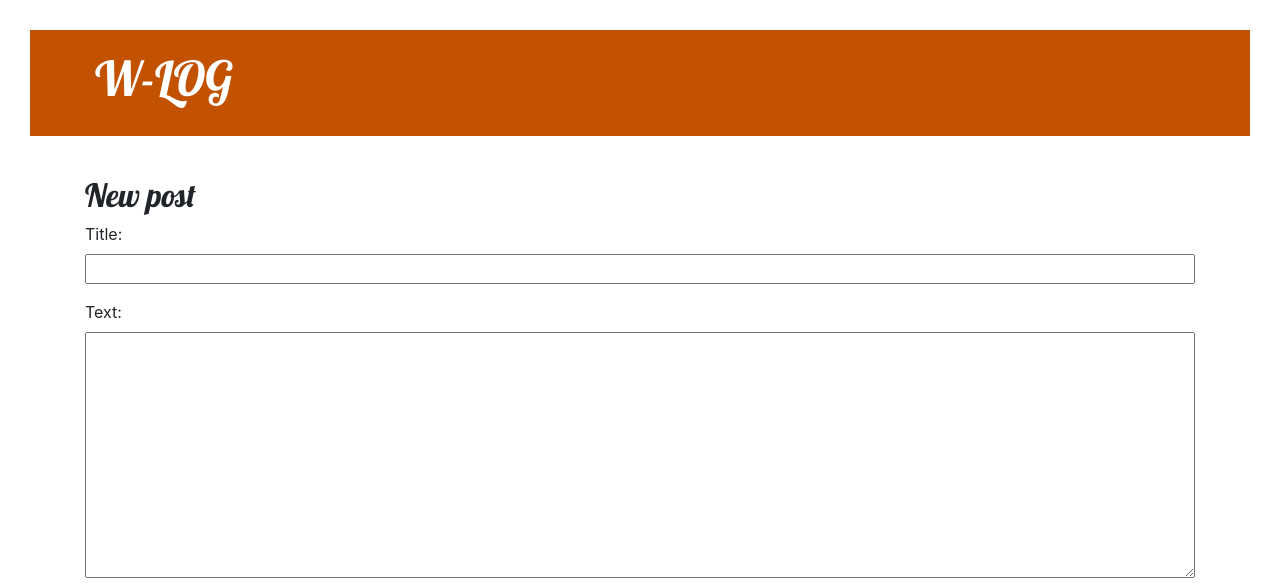
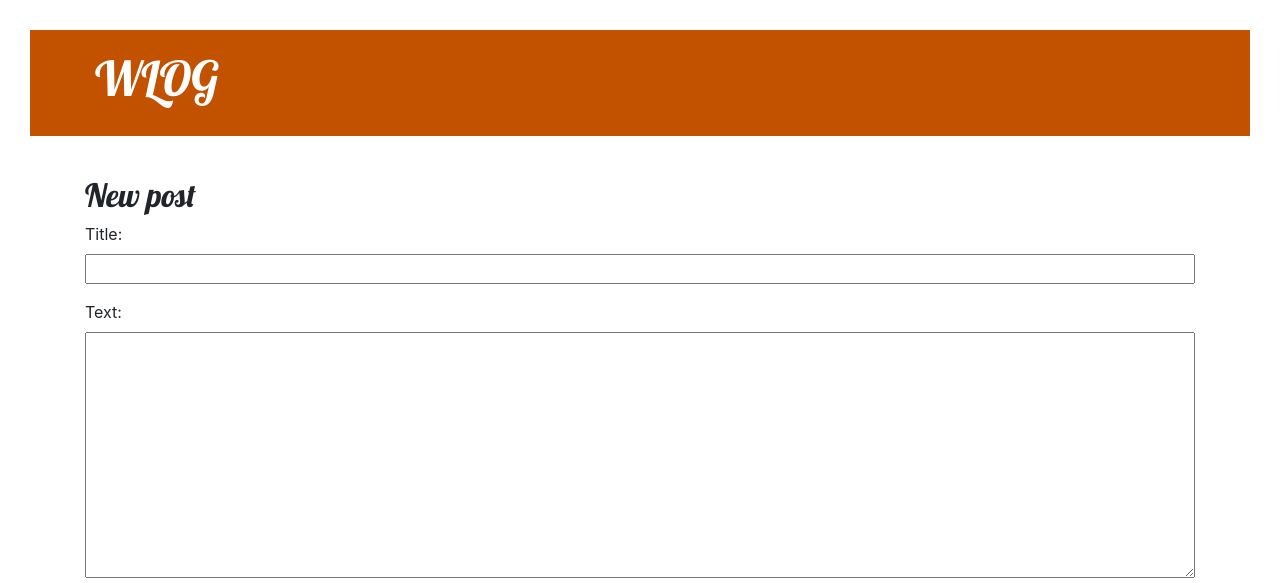
Before and after one commit to rohithsatheesh/my-first-blog, a Django app: page /post/new/ in a window 1280 px wide. Shown: the top 583 px of the page. Run offline with Django 3.2, Linux system fonts and the light colour scheme.

Commit message:
removed -

```diff
--- a/blog/templates/blog/base.html
+++ b/blog/templates/blog/base.html
@@ -2,7 +2,7 @@
 <!DOCTYPE html>
 <html>
     <head>
-        <title>W-LOG</title>
+        <title>WLOG</title>
         <link rel="stylesheet" href="https://cdn.jsdelivr.net/npm/bootstrap@4.5.3/dist/css/bootstrap.min.css" integrity="sha384-TX8t27EcRE3e/ihU7zmQxVncDAy5uIKz4rEkgIXeMed4M0jlfIDPvg6uqKI2xXr2" crossorigin="anonymous">
         <link href='//fonts.googleapis.com/css?family=Lobster&subset=latin,latin-ext' rel='stylesheet' type='text/css'>
         <link rel="stylesheet" href="{% static 'css/blog.css' %}">
@@ -15,7 +15,7 @@
                         {% include './icons/file-earmark-plus.svg' %}
                     </a>
                 {% endif %}
-                <h1><a href="/">W-LOG</a></h1>
+                <h1><a href="/">WLOG</a></h1>
             </div>
         </header>
         <main class="content container">
```
